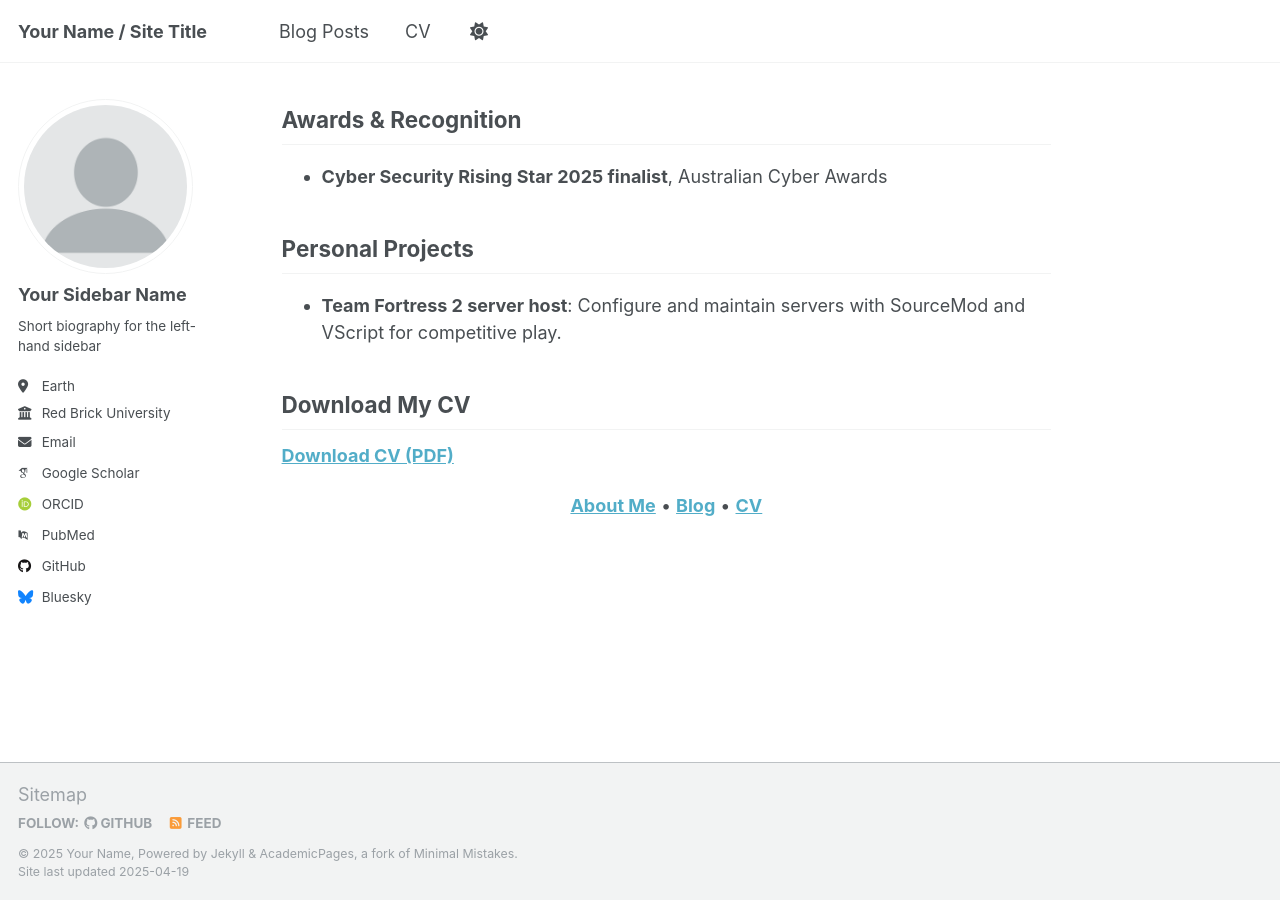
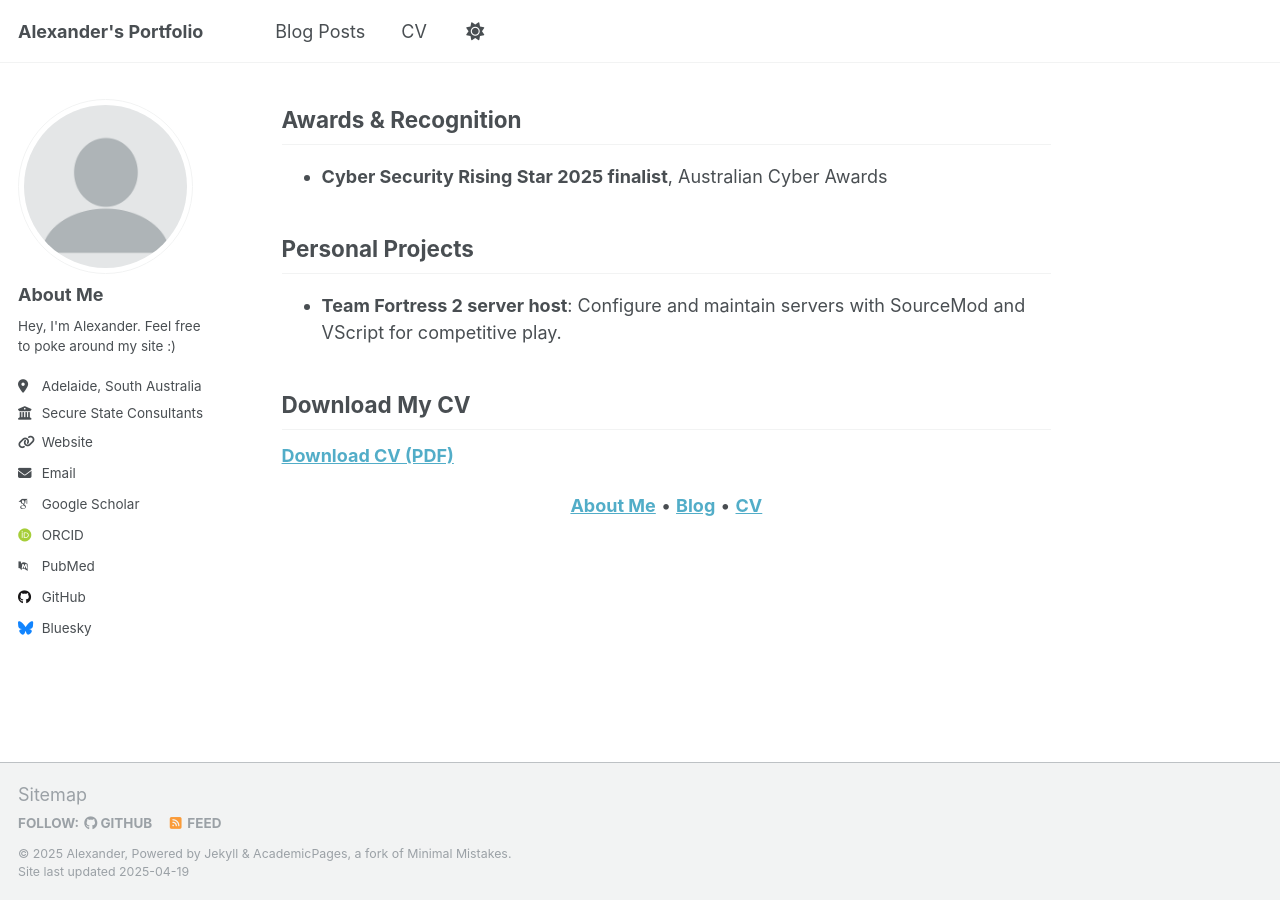
Before and after one commit to sunsetorange1/sunsetorange1.github.io, a Jekyll site: the page built from _pages/about.md, in a window 1280 px wide and 900 px high, scrolled down 1646 px. Built offline with Jekyll 4.4.1, drawn with Linux system fonts in a browser that asks for light colours; some web fonts are replaced.

Commit message:
Update _config.yml

```diff
--- a/_config.yml
+++ b/_config.yml
@@ -9,11 +9,11 @@
 # Basic Site Settings
 locale                   : "en-US"
 site_theme               : "default"
-title                    : "Your Name / Site Title"
+title                    : "Alexander's Portfolio"
 title_separator          : "-"
-name                     : &name "Your Name"
+name                     : &name "Alexander"
 description              : &description "personal description"
-url                      : https://academicpages.github.io # the base hostname & protocol for your site e.g. "https://[your GitHub username].github.io"
+url                      : https://sunsetorange1.github.io # the base hostname & protocol for your site e.g. "https://[your GitHub username].github.io"
 baseurl                  : "" # the subpath of your site, e.g. "/blog"
 repository               : "academicpages/academicpages.github.io"
 
@@ -23,13 +23,13 @@ repository               : "academicpages/academicpages.github.io"
 author:
   # Biographic information
   avatar           : "profile.png"
-  name             : "Your Sidebar Name"
+  name             : "About Me"
   pronouns         : # example: "she/her"
-  bio              : "Short biography for the left-hand sidebar"
-  location         : "Earth"
-  employer         : "Red Brick University"
-  uri              : # URL
-  email            : "none@example.org"
+  bio              : "Hey, I'm Alexander. Feel free to poke around my site :)"
+  location         : "Adelaide, South Australia"
+  employer         : "Secure State Consultants"
+  uri              : "https://securestate.com.au"
+  email            : "alexander.selman@securestate.com.au"
 
   # Academic websites
   arxiv            : # URL - Update with the correct link to your profile
@@ -45,7 +45,7 @@ author:
   bitbucket        : # Username - Update with your username on the site
   codepen          : # Username
   dribbble         : # Username
-  github           : "academicpages"
+  github           : "sunsetorange1"
   kaggle           : # Username
   stackoverflow    : # User number or user number and name (i.e., use "1" or "1/jeff-atwood")
 
```
